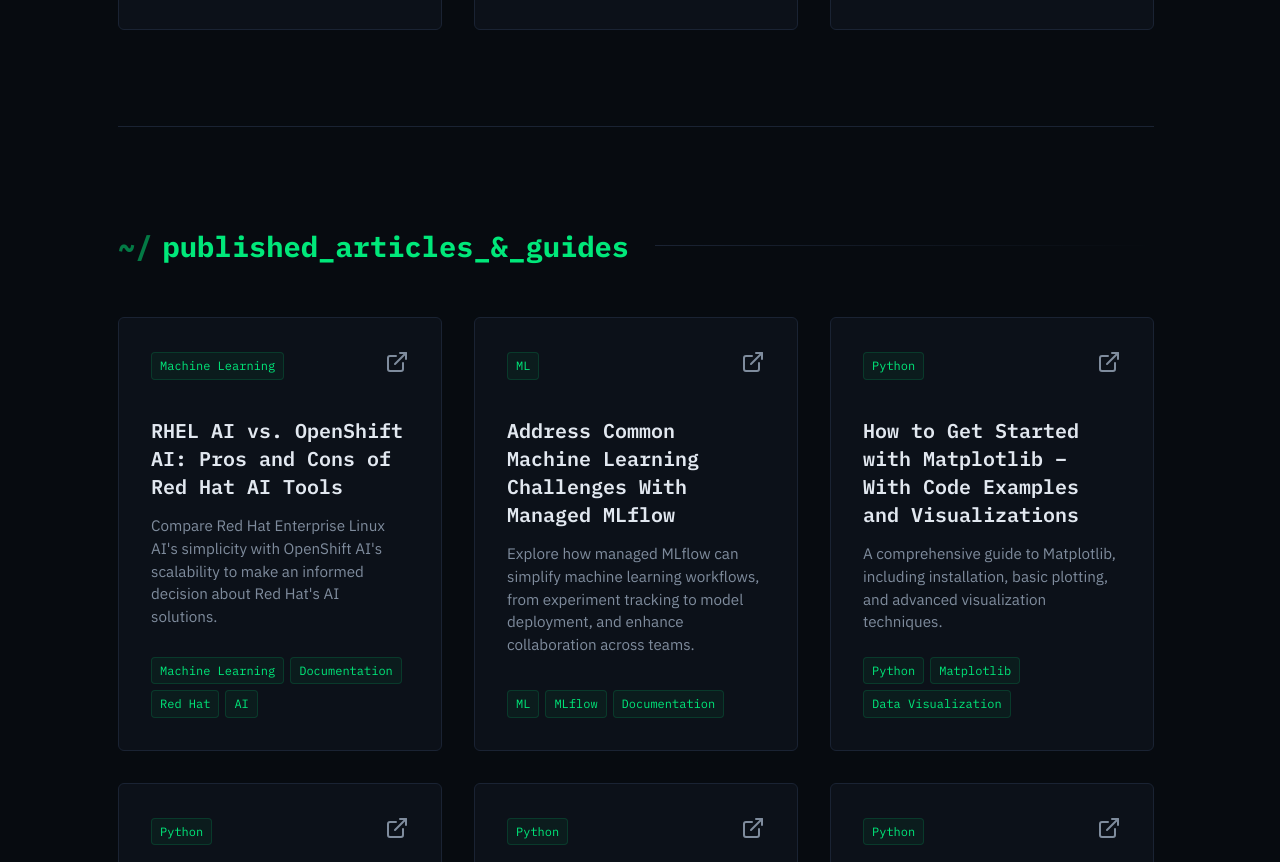
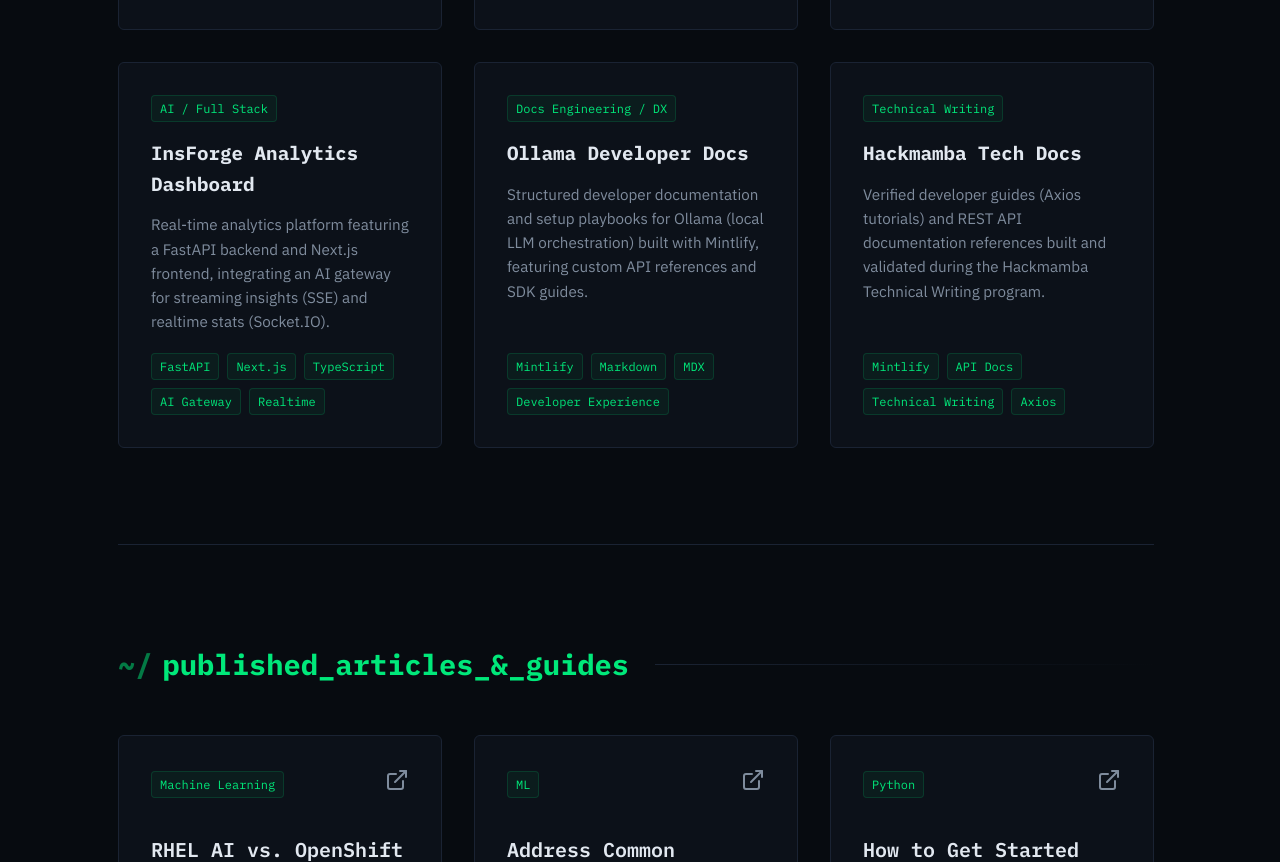
Before and after one commit to Tiioluwani/Portfolio-project, a plain HTML site: page index.html in a window 1280 px wide. Shown: the part 3608-4470 px from the top of the page. Drawn offline with nearby package versions, Linux system fonts and the light colour scheme.

Commit message:
Add InsForge Analytics, Ollama Docs, and Hackmamba Docs to featured projects

```diff
--- a/index.html
+++ b/index.html
@@ -326,6 +326,67 @@
           </div>
         </div>
 
+        <!-- Project 7: InsForge Analytics Dashboard -->
+        <div class="glow-card project-card">
+          <div class="glow-card-content" style="height:100%; display:flex; flex-direction:column;">
+            <div class="project-meta">
+              <span class="skill-tag">AI / Full Stack</span>
+              <a href="https://github.com/Tiioluwani/insforge" target="_blank" class="project-link-icon">
+                <i data-lucide="github"></i>
+              </a>
+            </div>
+            <h3>InsForge Analytics Dashboard</h3>
+            <p>Real-time analytics platform featuring a FastAPI backend and Next.js frontend, integrating an AI gateway for streaming insights (SSE) and realtime stats (Socket.IO).</p>
+            <div class="project-tech">
+              <span class="skill-tag">FastAPI</span>
+              <span class="skill-tag">Next.js</span>
+              <span class="skill-tag">TypeScript</span>
+              <span class="skill-tag">AI Gateway</span>
+              <span class="skill-tag">Realtime</span>
+            </div>
+          </div>
+        </div>
+
+        <!-- Project 8: Ollama Developer Documentation -->
+        <div class="glow-card project-card">
+          <div class="glow-card-content" style="height:100%; display:flex; flex-direction:column;">
+            <div class="project-meta">
+              <span class="skill-tag">Docs Engineering / DX</span>
+              <a href="https://github.com/Tiioluwani/ollama-docs" target="_blank" class="project-link-icon">
+                <i data-lucide="github"></i>
+              </a>
+            </div>
+            <h3>Ollama Developer Docs</h3>
+            <p>Structured developer documentation and setup playbooks for Ollama (local LLM orchestration) built with Mintlify, featuring custom API references and SDK guides.</p>
+            <div class="project-tech">
+              <span class="skill-tag">Mintlify</span>
+              <span class="skill-tag">Markdown</span>
+              <span class="skill-tag">MDX</span>
+              <span class="skill-tag">Developer Experience</span>
+            </div>
+          </div>
+        </div>
+
+        <!-- Project 9: Hackmamba Technical Writer Docs -->
+        <div class="glow-card project-card">
+          <div class="glow-card-content" style="height:100%; display:flex; flex-direction:column;">
+            <div class="project-meta">
+              <span class="skill-tag">Technical Writing</span>
+              <a href="https://github.com/Tiioluwani/hackmamba-docs" target="_blank" class="project-link-icon">
+                <i data-lucide="github"></i>
+              </a>
+            </div>
+            <h3>Hackmamba Tech Docs</h3>
+            <p>Verified developer guides (Axios tutorials) and REST API documentation references built and validated during the Hackmamba Technical Writing program.</p>
+            <div class="project-tech">
+              <span class="skill-tag">Mintlify</span>
+              <span class="skill-tag">API Docs</span>
+              <span class="skill-tag">Technical Writing</span>
+              <span class="skill-tag">Axios</span>
+            </div>
+          </div>
+        </div>
+
       </div>
     </section>
 
--- a/index.js
+++ b/index.js
@@ -75,14 +75,18 @@
   • <span class="accent">AI/ML Docs Special</span>   : Model Cards & Datasheets, MLOps Runbooks & Playbooks, Research Translation, ML Tooling DX`,
 
   projects: `Featured Projects:
-  1. <span class="accent">Exam System with Django & Permit.io</span> (RBAC, Django, PostgreSQL)
+  1. <span class="accent">InsForge Analytics Dashboard</span> (Next.js, FastAPI, Realtime, AI SSE)
+     -> https://github.com/Tiioluwani/insforge
+  2. <span class="accent">Exam System with Django & Permit.io</span> (RBAC, Django, PostgreSQL)
      -> https://github.com/Tiioluwani/exam-system
-  2. <span class="accent">AI Video Avatar with Simli</span> (OpenAI, Simli, JS)
+  3. <span class="accent">AI Video Avatar with Simli</span> (OpenAI, Simli, JS)
      -> https://github.com/Tiioluwani/Simli-project
-  3. <span class="accent">QA System with Torch & Comet</span> (PyTorch, Comet LLM)
+  4. <span class="accent">Ollama Developer Documentation</span> (Mintlify, MDX, Docs-as-code)
+     -> https://github.com/Tiioluwani/ollama-docs
+  5. <span class="accent">QA System with Torch & Comet</span> (PyTorch, Comet LLM)
      -> https://github.com/Tiioluwani/Q_A_System
-  4. <span class="accent">Emergency Alert System</span> (Flask, Twilio Programmable Voice)
-     -> https://github.com/Tiioluwani/Emergency_notification_system`,
+  6. <span class="accent">Hackmamba Technical Writer Docs</span> (API references, Axios Guides)
+     -> https://github.com/Tiioluwani/hackmamba-docs`,
 
   articles: `Top Published Technical Writing:
   • <span class="accent">Graph Algorithms in Python: BFS, DFS, and Beyond</span>
```
